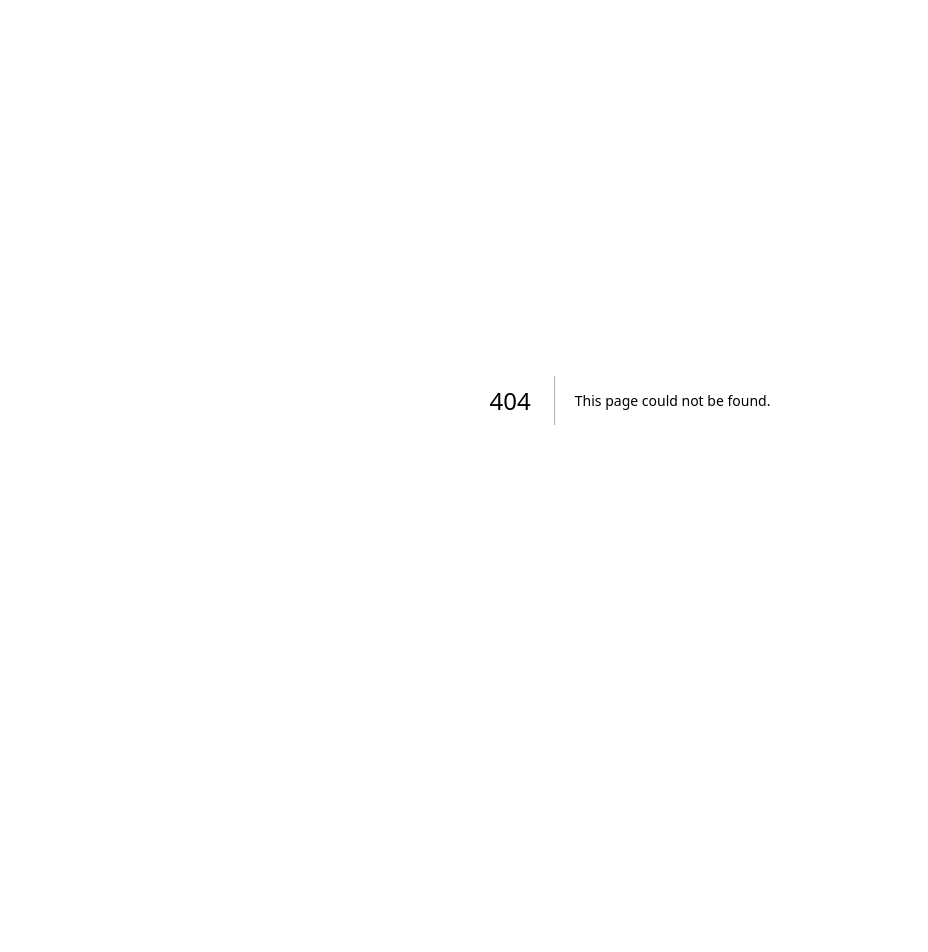
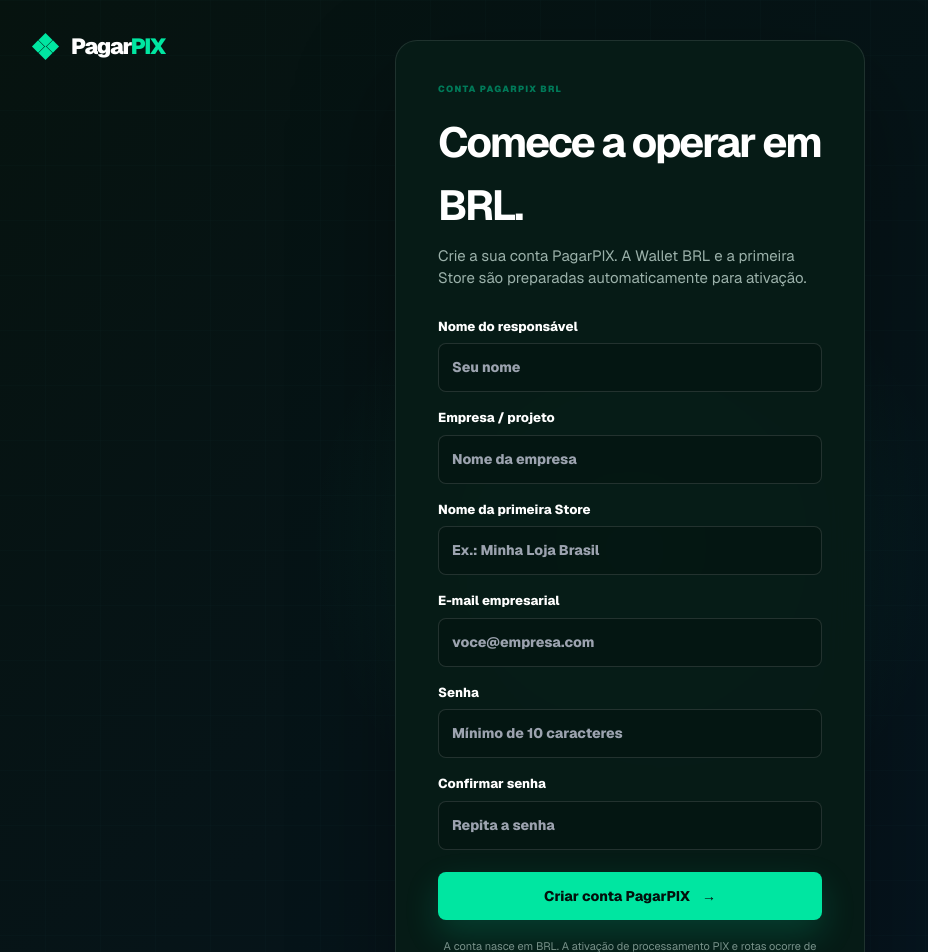
Before and after one commit to nexflowx-hub/pagarpix-frontend, a Next.js app: page /signup in a window 1280 px wide. Before the commit this address had no page. Shown: the top 952 px of the page, without its empty margins (10-938 px from the left). Before the commit the page ends 800 px from the top, so only its background shows below. Built offline with nearby package versions, Linux system fonts and the light colour scheme.

Commit message:
feat(auth): add PagarPIX commercial signup flow

```diff
--- /dev/null
+++ b/app/signup/page.tsx
@@ -0,0 +1,74 @@
+"use client";
+
+import { FormEvent, useState } from "react";
+import { useRouter } from "next/navigation";
+import Link from "next/link";
+import { Brand } from "@/components/brand";
+
+export default function SignupPage() {
+  const router = useRouter();
+  const [error, setError] = useState("");
+  const [loading, setLoading] = useState(false);
+
+  async function submit(event: FormEvent<HTMLFormElement>) {
+    event.preventDefault();
+    setLoading(true);
+    setError("");
+
+    const form = new FormData(event.currentTarget);
+    const password = String(form.get("password") ?? "");
+    const passwordConfirm = String(form.get("passwordConfirm") ?? "");
+
+    if (password !== passwordConfirm) {
+      setError("As senhas não coincidem.");
+      setLoading(false);
+      return;
+    }
+
+    const response = await fetch("/api/auth/register", {
+      method: "POST",
+      headers: { "content-type": "application/json" },
+      body: JSON.stringify({
+        name: form.get("name"),
+        companyName: form.get("companyName"),
+        storeName: form.get("storeName"),
+        email: form.get("email"),
+        password
+      })
+    });
+
+    const payload = await response.json().catch(() => null);
+    if (!response.ok) {
+      setError(payload?.error?.message ?? "Não foi possível criar a conta PagarPIX.");
+      setLoading(false);
+      return;
+    }
+
+    router.push("/dashboard");
+    router.refresh();
+  }
+
+  return (
+    <main className="auth-page">
+      <div className="auth-brand"><Brand /></div>
+      <section className="auth-panel">
+        <div className="eyebrow"><i /> CONTA PAGARPIX BRL</div>
+        <h1>Comece a operar em BRL.</h1>
+        <p>Crie a sua conta PagarPIX. A Wallet BRL e a primeira Store são preparadas automaticamente para ativação.</p>
+        <form onSubmit={submit}>
+          <label>Nome do responsável<input name="name" type="text" autoComplete="name" minLength={2} maxLength={120} required placeholder="Seu nome" /></label>
+          <label>Empresa / projeto<input name="companyName" type="text" autoComplete="organization" maxLength={160} placeholder="Nome da empresa" /></label>
+          <label>Nome da primeira Store<input name="storeName" type="text" maxLength={120} placeholder="Ex.: Minha Loja Brasil" /></label>
+          <label>E-mail empresarial<input name="email" type="email" autoComplete="email" required placeholder="voce@empresa.com" /></label>
+          <label>Senha<input name="password" type="password" autoComplete="new-password" minLength={10} required placeholder="Mínimo de 10 caracteres" /></label>
+          <label>Confirmar senha<input name="passwordConfirm" type="password" autoComplete="new-password" minLength={10} required placeholder="Repita a senha" /></label>
+          {error && <div className="form-error" role="alert">{error}</div>}
+          <button className="ds-button ds-button-primary auth-submit" disabled={loading}>{loading ? "Criando conta…" : "Criar conta PagarPIX"} <span>→</span></button>
+        </form>
+        <small>A conta nasce em BRL. A ativação de processamento PIX e rotas ocorre de forma controlada após validação operacional.</small>
+        <p className="auth-request">Já usa PagarPIX ou XPayments? <Link href="/login">Entrar com a conta existente</Link>.</p>
+      </section>
+      <Link className="auth-back" href="/">← Voltar ao site</Link>
+    </main>
+  );
+}
```
